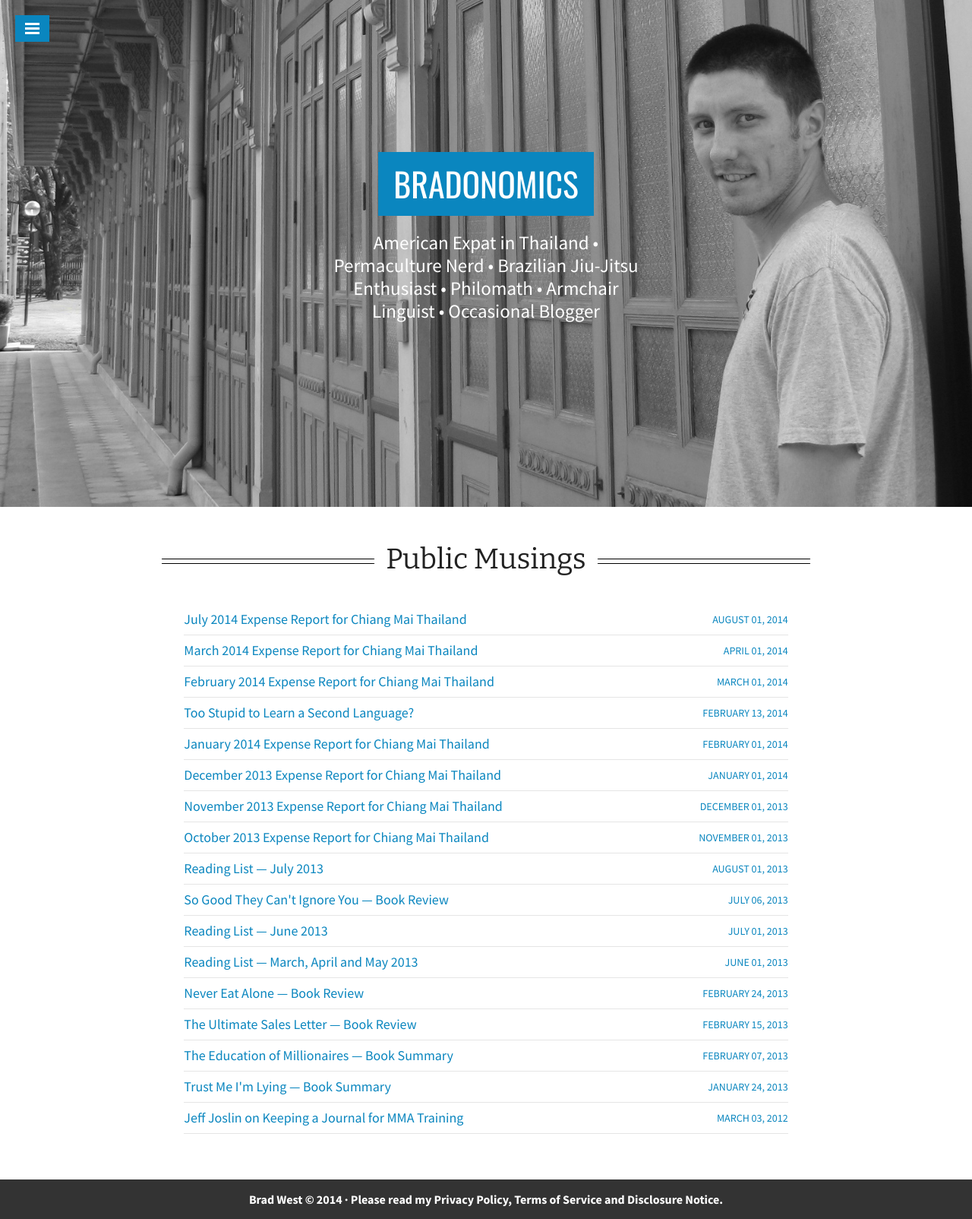
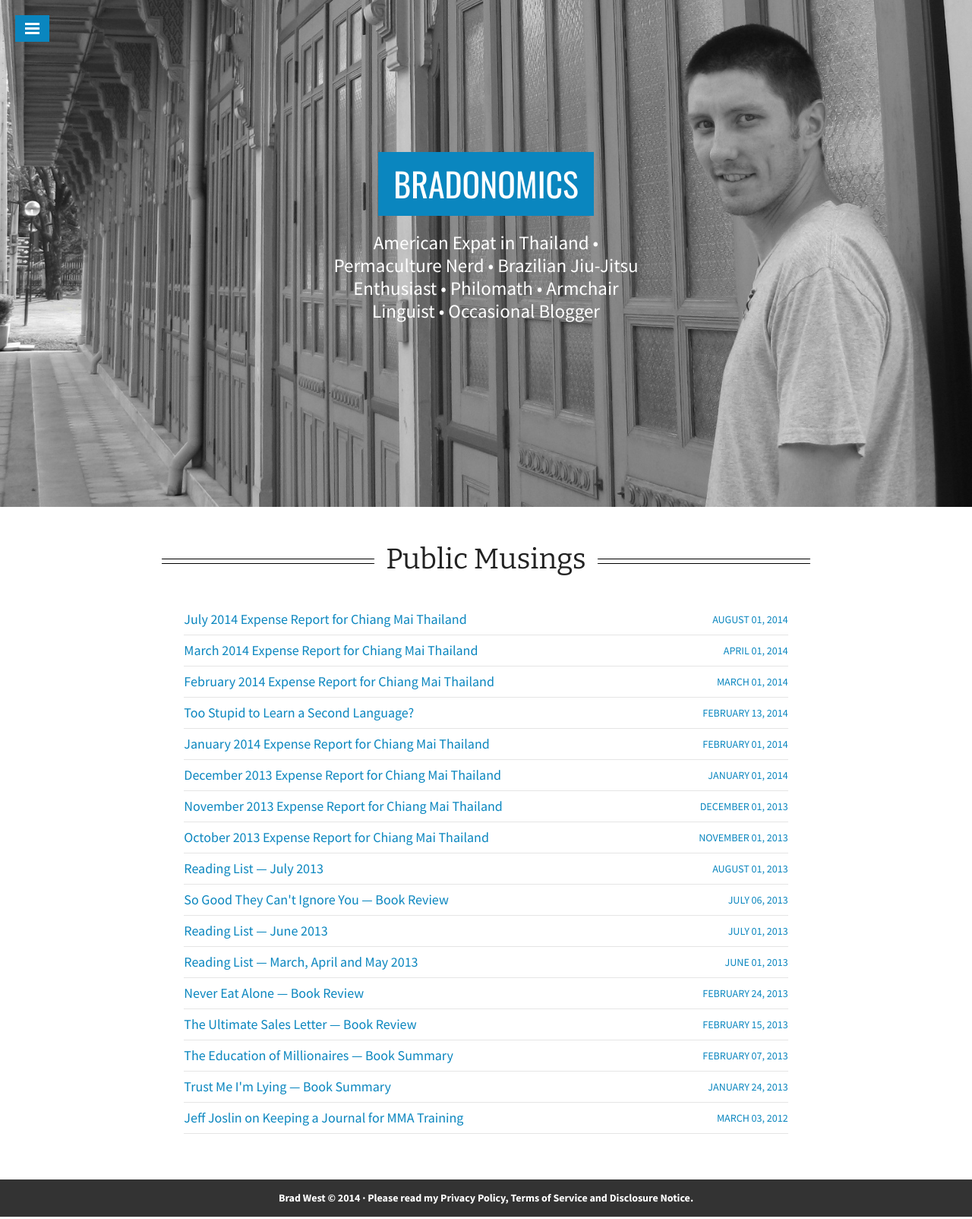
Before and after one commit to snowdj/bradonomics.github.io, a Jekyll site: the page built from index.html, in a window 1280 px wide. Shown: the whole page at 76% size. Built offline with Jekyll 4.4.1, drawn with Linux system fonts in a browser that asks for light colours; some web fonts are replaced; the list of posts is cut into pages by our own code.

Commit message:
Changed Font Size

```diff
--- a/_sass/footer.scss
+++ b/_sass/footer.scss
@@ -17,8 +17,8 @@
 	.site-footer {
     padding: 14px;
     padding: .7rem;
-    font-size: 16px;
-    font-size: .8rem;
+    font-size: 14px;
+    font-size: .7rem;
 	}
 }
 
```
